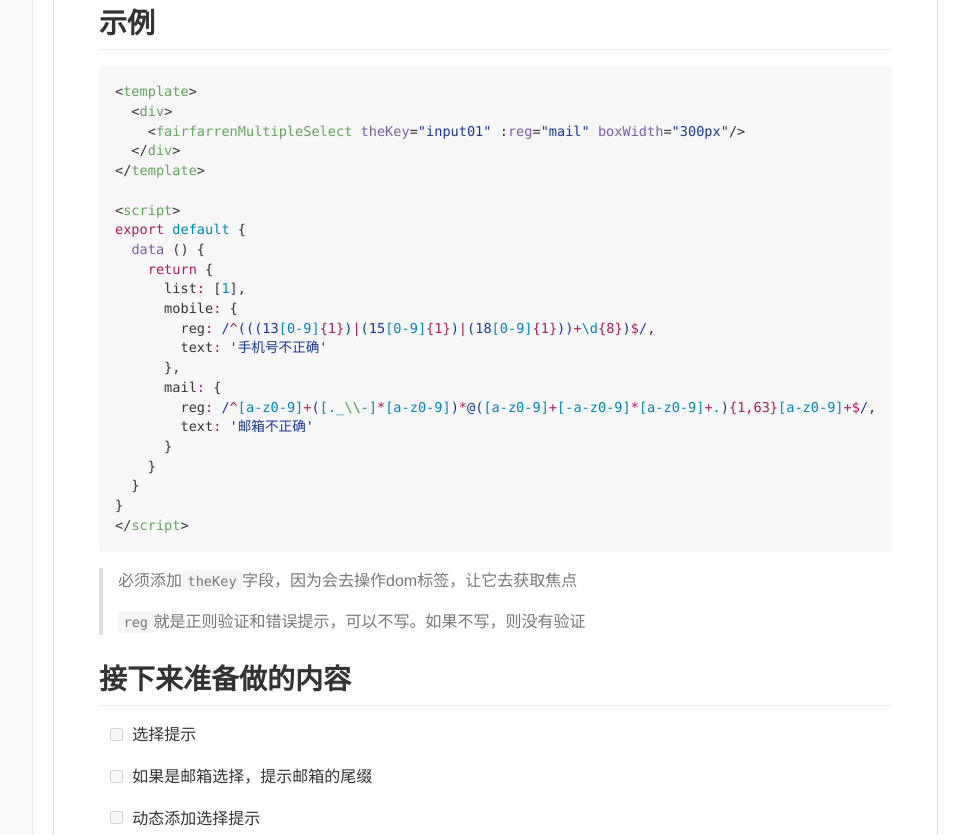
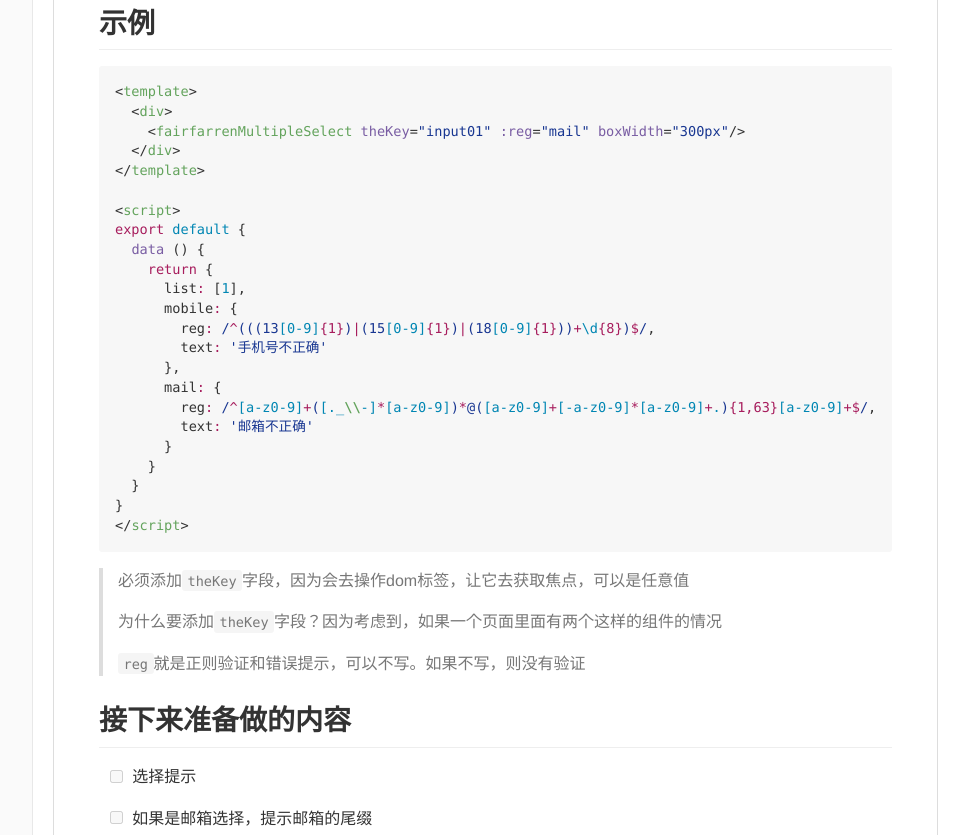
Before and after one commit to Fairfarren/vue-components, a Vue app: page /#/multipleSelect in a window 1280 px wide. Shown: the part 380-1215 px from the top of the page, without its empty margins (266-1235 px from the left). Built offline with nearby package versions, Linux system fonts and the light colour scheme.

Commit message:
优化代码，添加文档说明

```diff
--- a/src/views/box/multipleSelect/multipleSelectReadme.vue
+++ b/src/views/box/multipleSelect/multipleSelectReadme.vue
@@ -1,7 +1,6 @@
-
 <template>
-    <div class='markdown-body entry-content'>
-        <h1>multipleSelect</h1>
+<div class='markdown-body entry-content'>
+  <h1>multipleSelect</h1>
 <h2>目前有的功能</h2>
 <ol>
 <li>框中输入的文字</li>
@@ -13,7 +12,7 @@
 <h2>示例</h2>
 <div class="highlight highlight-text-html-basic"><pre>&lt;<span class="pl-ent">template</span>&gt;
   &lt;<span class="pl-ent">div</span>&gt;
-    &lt;<span class="pl-ent">fairfarrenMultipleSelect</span> <span class="pl-e">theKey</span>=<span class="pl-s"><span class="pl-pds">"</span>input01<span class="pl-pds">"</span></span> :<span class="pl-e">reg</span>=<span class="pl-s"><span class="pl-pds">"</span>mail<span class="pl-pds">"</span></span> <span class="pl-e">boxWidth</span>=<span class="pl-s"><span class="pl-pds">"</span>300px<span class="pl-pds">"</span></span>/&gt;
+    &lt;<span class="pl-ent">fairfarrenMultipleSelect</span> <span class="pl-e">theKey</span>=<span class="pl-s"><span class="pl-pds">"</span>input01<span class="pl-pds">"</span></span> <span class="pl-e">:reg</span>=<span class="pl-s"><span class="pl-pds">"</span>mail<span class="pl-pds">"</span></span> <span class="pl-e">boxWidth</span>=<span class="pl-s"><span class="pl-pds">"</span>300px<span class="pl-pds">"</span></span>/&gt;
   &lt;/<span class="pl-ent">div</span>&gt;
 &lt;/<span class="pl-ent">template</span>&gt;
 
@@ -33,9 +32,10 @@
 <span class="pl-s1">    }</span>
 <span class="pl-s1">  }</span>
 <span class="pl-s1">}</span>
-<span class="pl-s1"></span><span class="pl-s1">&lt;</span>/<span class="pl-ent">script</span>&gt;</pre></div>
+<span class="pl-s1"></span>&lt;/<span class="pl-ent">script</span>&gt;</pre></div>
 <blockquote>
-<p>必须添加<code>theKey</code>字段，因为会去操作dom标签，让它去获取焦点</p>
+<p>必须添加<code>theKey</code>字段，因为会去操作dom标签，让它去获取焦点，可以是任意值</p>
+<p>为什么要添加<code>theKey</code>字段？因为考虑到，如果一个页面里面有两个这样的组件的情况</p>
 <p><code>reg</code>就是正则验证和错误提示，可以不写。如果不写，则没有验证</p>
 </blockquote>
 <h2>接下来准备做的内容</h2>
@@ -83,11 +83,10 @@
 <td align="center">-</td>
 <td align="center">-</td>
 </tr></tbody></table>
-    </div>
+</div>
 </template>
 
 <script>
 export default {
-
 }
 </script>
--- a/src/views/box/multipleSelect/multipleSelectView.vue
+++ b/src/views/box/multipleSelect/multipleSelectView.vue
@@ -1,6 +1,6 @@
 <template>
   <div>
-    <fairfarrenMultipleSelect theKey="input01" :ajaxList="list" :reg="mail" boxWidth="300px"/>
+    <fairfarrenMultipleSelect theKey="input01" :ajaxList="list" boxWidth="300px"/>
     <br>
     <multipleSelectReadme />
   </div>
```
Also changed, not shown: src/components/multipleSelect/multipleSelect.vue (+6 -7 lines), src/components/multipleSelect/README.md.
